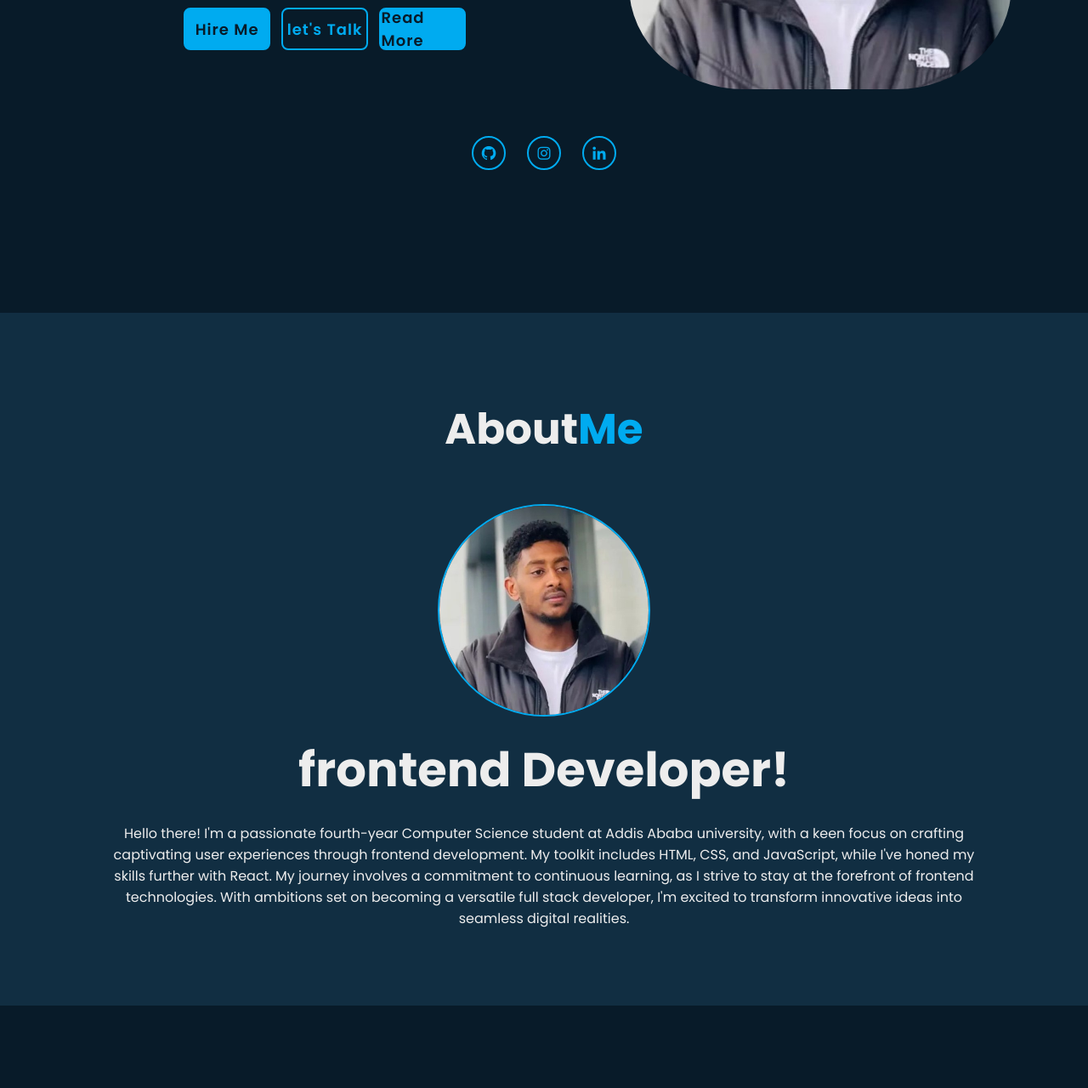
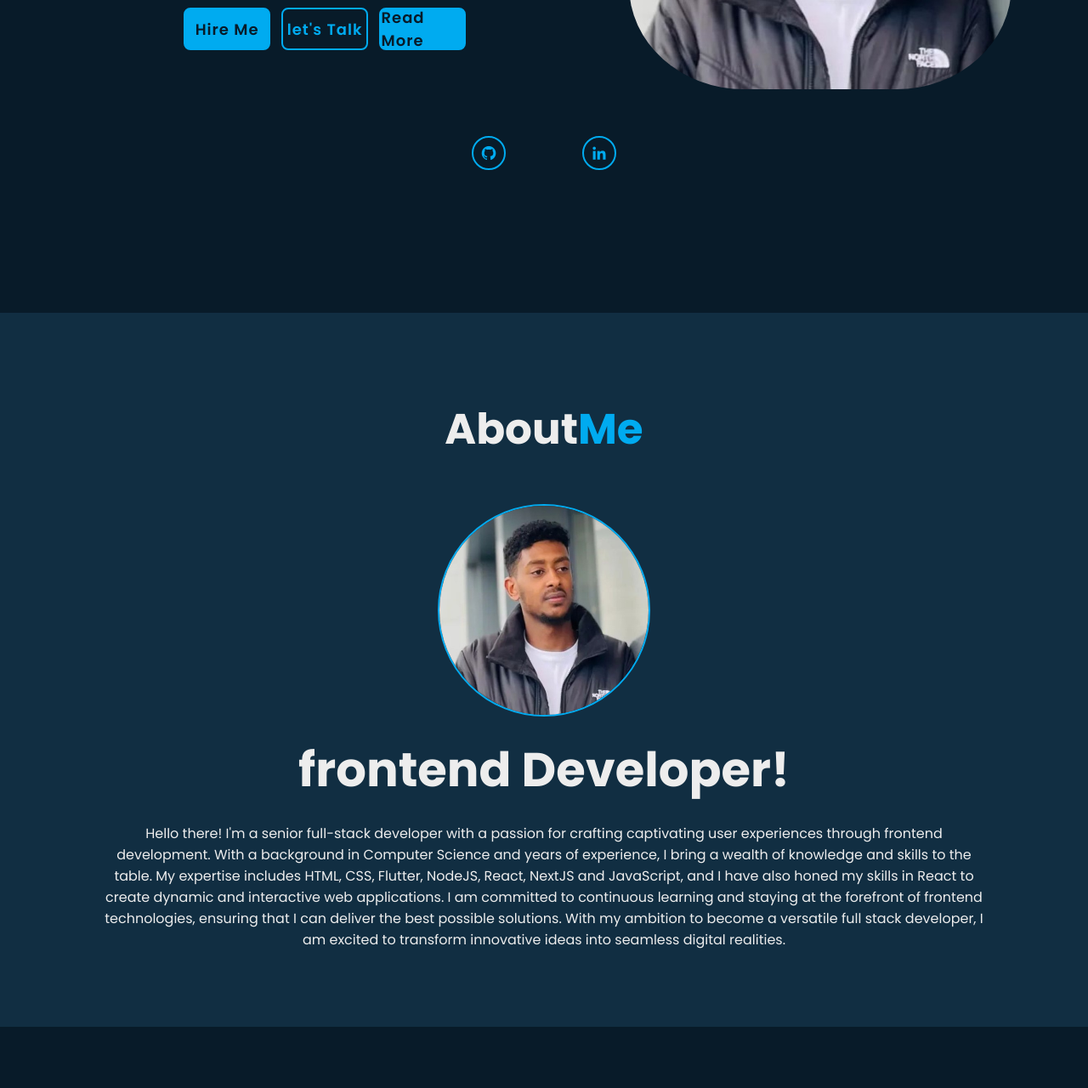
Before and after one commit to oliyadkedir3/PortfolioWebsite, a website: page index.html in a window 1280 px wide. Shown: the part 560-1840 px from the top of the page at 85% size. Drawn offline with nearby package versions, Linux system fonts and the light colour scheme; a web font is replaced by a local one.

Commit message:
edited some stuff

```diff
--- a/index.html
+++ b/index.html
@@ -50,8 +50,7 @@
     </div>
     <div class="home-sci">
       <a href="https://www.github.com/oliyadkedir3"><i class='bx bxl-github'></i> </a>
-      <a href="https://instagram.com/oliyad_kedir?utm_source=qr&igshid=MzNlNGNkZWQ4Mg=="><i class='bx bxl-instagram'></i> </a>
-      <a href="https://www.linkedin.com/in/oliyad-kedir-5888a425a?originalSubdomain=et"><i class='bx bxl-linkedin'></i> </a>
+      <a href=" https://www.linkedin.com/in/oliyad-kedir-ousman-13040a2a0?utm_source=share&utm_campaign=share_via&utm_content=profile&utm_medium=android_app"><i class='bx bxl-linkedin'></i> </a>
     </div>
     <div class="img-home"><img src="home.jpg" alt="profile"></div>
 
@@ -68,11 +67,7 @@
     </div>
     <div class="about-content">
       <h3>frontend Developer!</h3>
-      <p> Hello there! I'm a passionate fourth-year Computer Science student at Addis Ababa university, with a keen
-        focus on crafting captivating user experiences through frontend development.  My toolkit includes HTML, CSS, and
-        JavaScript, while I've honed my skills further with React. My journey involves a commitment to continuous
-        learning, as I strive to stay at the forefront of frontend technologies. With ambitions set on becoming a
-        versatile full stack developer, I'm excited to transform innovative ideas into seamless digital realities.</p>
+      <p> Hello there! I'm a senior full-stack developer with a passion for crafting captivating user experiences through frontend development. With a background in Computer Science and years of experience, I bring a wealth of knowledge and skills to the table. My expertise includes HTML, CSS, Flutter, NodeJS, React, NextJS and JavaScript, and I have also honed my skills in React to create dynamic and interactive web applications. I am committed to continuous learning and staying at the forefront of frontend technologies, ensuring that I can deliver the best possible solutions. With my ambition to become a versatile full stack developer, I am excited to transform innovative ideas into seamless digital realities.</p>
     </div>
   </section>
   <!-- education section design -->
```
